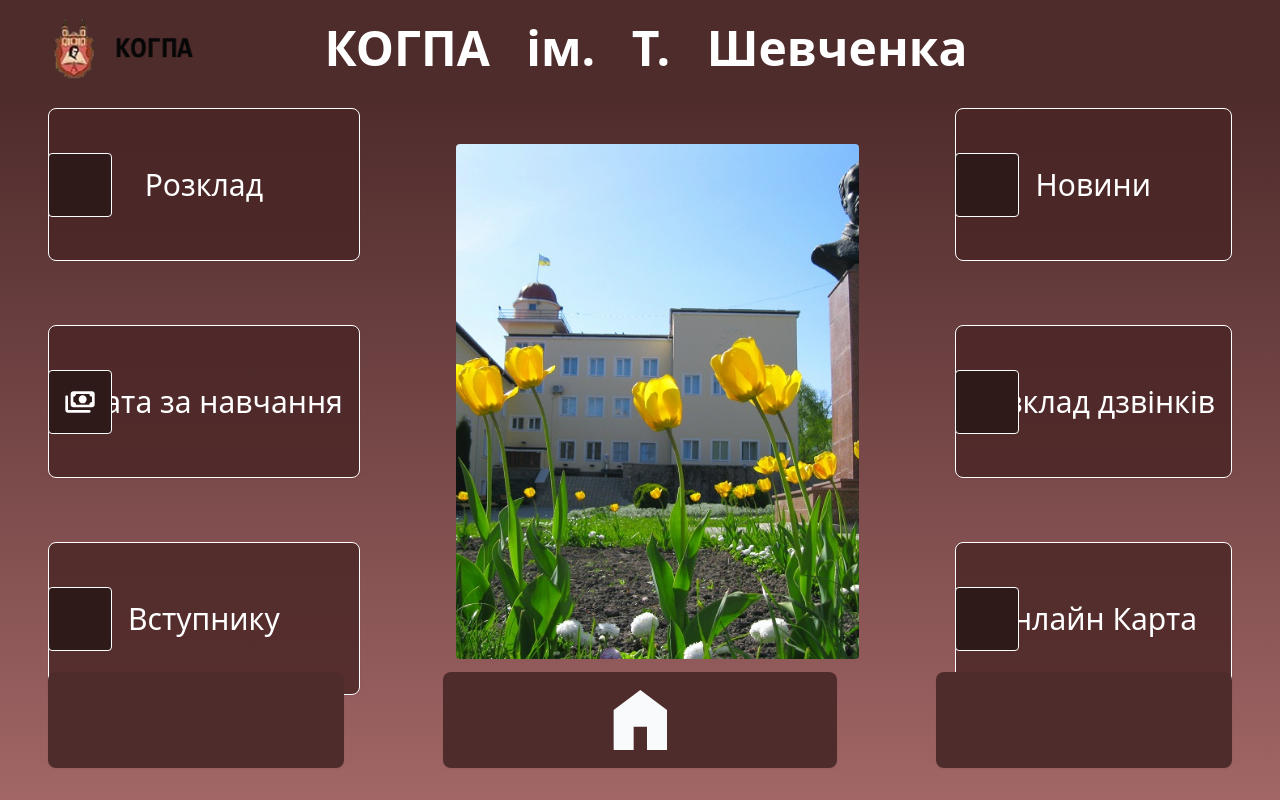
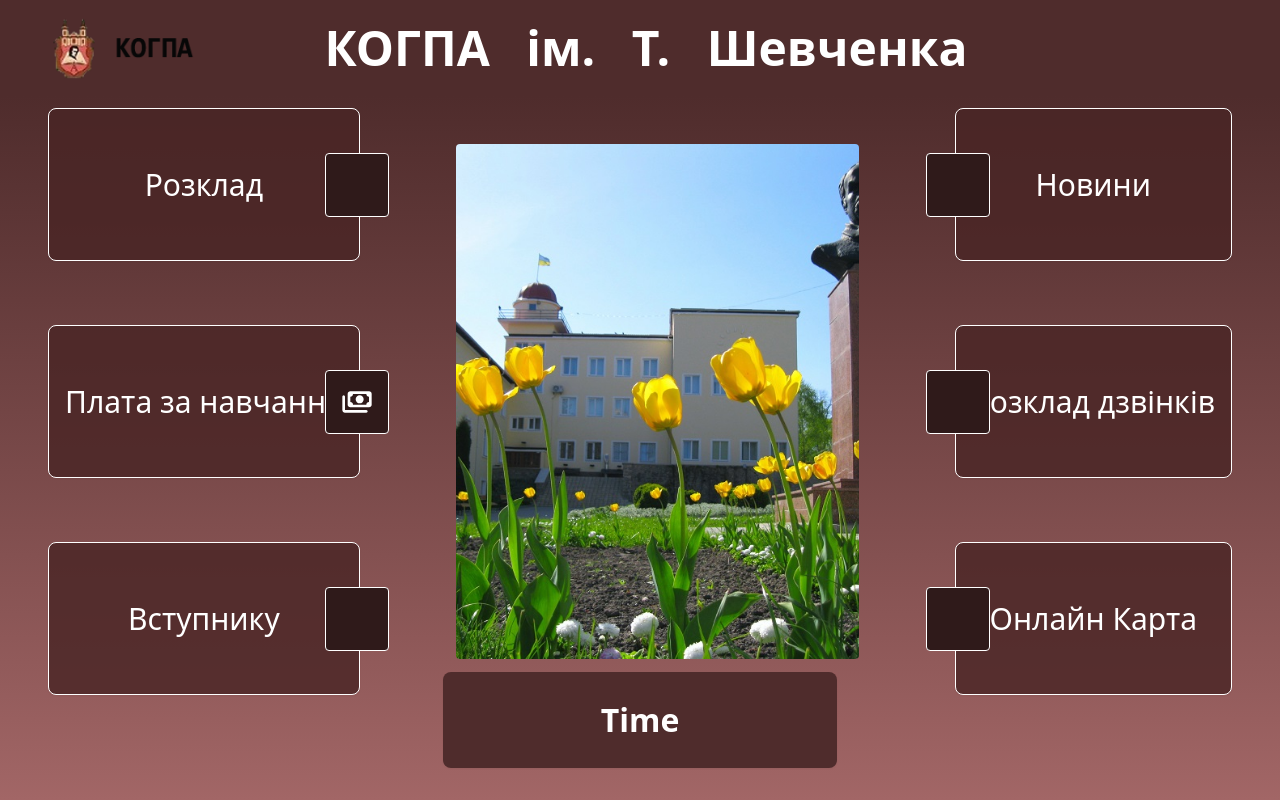
Before and after one commit to Viktor02v/academy-dashboard, a Vue app: page /dashboard in a window 1280 px wide. Built offline with nearby package versions, Linux system fonts and the light colour scheme; some icons are missing; the HTML template or start-up script is replaced by a standard one.

Commit message:
fixations

```diff
--- a/src/components/DashboardSidebar.vue
+++ b/src/components/DashboardSidebar.vue
@@ -2,19 +2,12 @@
 import { useRouter } from 'vue-router'
 import { Button } from '@/components/ui/button'
 import { Icon } from '@iconify/vue'
-
-interface IconPosition {
-  left: string
-  right: string
-}
+import { computed, defineProps } from 'vue'
+import { type SidebarItem } from '../components/sidebarItems'
 
 const props = defineProps<{
-  sidebarItems: {
-    label: string
-    icon: string
-    to: string
-  }[]
-  iconPosition: keyof IconPosition
+  sidebarItems: SidebarItem[]
+  iconPosition: 'left' | 'right'
 }>()
 
 const router = useRouter()
@@ -25,21 +18,30 @@ const router = useRouter()
     <div class="flex items-center justify-center h-full">
       <div class="w-full flex flex-col justify-between space-y-[4rem]">
         <div v-for="item in props.sidebarItems" :key="item.label">
-          <div class="w-full relative h-[9.56rem]">
-            <Button
-              class="w-full h-full bg-[#492525d2] hover:bg-[#492525d2] active:bg-[#492525d8] border border-white text-3xl text-white"
-              @click="router.push(item.to)"
-            >
-              {{ item.label }}
-            </Button>
+          <div class="w-full relative h-[9.56rem] group">
+            <a :href="item.src" target="_blank" rel="noopener noreferrer">
+              <Button
+                class="w-full cursor-pointer  h-full bg-[#492525d2] hover:bg-[#492525d2] active:bg-[#2f1a1a] border border-white text-3xl text-white"
+                @click="item.to && router.push(item.to)"
+              >
+                {{ item.label }}
+              </Button>
+            </a>
 
             <div
-              :class="`absolute w-[4rem] h-[4rem] z-50 top-1/2 ${props.iconPosition}-[-1.8rem] translate-y-[-50%]`"
+              :class="{
+                'right-[-1.8rem]': props.iconPosition === 'right',
+                'left-[-1.8rem]': props.iconPosition === 'left',
+              }"
+              class="absolute w-[4rem] h-[4rem] z-50 top-1/2 translate-y-[-50%]"
             >
               <div
                 class="w-full h-full flex items-center justify-center bg-[#2f1a1a] border rounded border-white"
               >
-                <Icon :icon="item.icon" class="w-[2rem] text-white h-full" />
+                <Icon
+                  :icon="item.icon ?? ''"
+                  class="w-[2rem] text-white h-full"
+                />
               </div>
             </div>
           </div>
@@ -48,5 +50,3 @@ const router = useRouter()
     </div>
   </div>
 </template>
-
-<style scoped></style>
--- a/src/components/access/Access.vue
+++ /dev/null
@@ -1,7 +0,0 @@
-<template>
-  <div>access</div>
-</template>
-
-<script setup lang="ts"></script>
-
-<style scoped></style>
--- /dev/null
+++ b/src/components/fees/TuitionFeesComponent.vue
@@ -0,0 +1,43 @@
+<script setup lang="ts">
+import { Button } from '@/components/ui/button'
+import { leftButtons, rightButtons } from './buttons'
+</script>
+
+<template>
+  <div class="w-full h-full pt-[3rem]">
+    <div class="w-full h-[627px] flex items-center justify-between px-[3rem]">
+      <div class="flex flex-col w-1/3 space-y-12 px-[2rem]">
+        <div v-for="button in leftButtons" :key="button.label">
+          <a :href="button.src" target="_blank" rel="noopener noreferrer">
+            <Button
+              class="w-full cursor-pointer  h-[200px] bg-[#492525d2] hover:bg-[#492525d2] active:bg-[#2f1a1a] border border-white text-3xl text-white"
+            >
+              {{ button.label }}
+            </Button>
+          </a>
+        </div>
+      </div>
+
+      <div class="w-1/3">
+        <img
+          src="https://kogpa.edu.ua/images/main_dir/docs/2024/photo_2023-09-26_11-51-17%20(2).jpg"
+          alt=""
+        />
+      </div>
+
+      <div class="flex flex-col w-1/3 space-y-12 px-[2rem]">
+        <div v-for="button in rightButtons" :key="button.label">
+          <a :href="button.src" target="_blank" rel="noopener noreferrer">
+            <Button
+              class="w-full cursor-pointer  h-[200px] bg-[#492525d2] hover:bg-[#492525d2] active:bg-[#2f1a1a] border border-white text-3xl text-white"
+            >
+              {{ button.label }}
+            </Button>
+          </a>
+        </div>
+      </div>
+    </div>
+  </div>
+</template>
+
+<style scoped></style>
--- /dev/null
+++ b/src/components/fees/buttons.ts
@@ -0,0 +1,27 @@
+type Button = {
+  label: string
+  src: string
+}
+
+
+export const leftButtons: Button[] = [
+  {
+    label: 'Плата за навчання',
+    src: 'https://kogpa.edu.ua/uk/studentu/oplata/plata-za-navchannia',
+  },
+  {
+    label: 'Плата за гуртожиток',
+    src: 'https://kogpa.edu.ua/uk/studentu/oplata/plata-za-hurtozhytok',
+  },
+]
+
+export const rightButtons: Button[] = [
+  {
+    label: 'Плата за підвищення кваліфікації',
+    src: 'https://kogpa.edu.ua/images/main_dir/nauka/2024/plata_pidv_kval.jpg',
+  },
+  {
+    label: 'Плата за дипломи',
+    src: 'https://kogpa.edu.ua/uk/studentu/oplata/plata-za-dyplomy',
+  },
+]
--- a/src/components/sidebarItems.ts
+++ b/src/components/sidebarItems.ts
@@ -1,24 +1,26 @@
-type SidebarItem = {
+export type SidebarItem = {
   label: string
-  to: string
-  icon: string
+  to?: string
+  icon?: string
+  src?: string
+  subItems?: SidebarItem[]
 }
 
 // left sidebar
 export const leftSidebarItems : SidebarItem[] = [
-  { label: 'Розклад', to: '/dashboard', icon: 'uil:schedule' },
+  { label: 'Розклад', to: '/dashboard', icon: 'uil:schedule', subItems: [{label:'Денна форма', src: 'https://kogpa.edu.ua/uk/studentu/denna-forma-navchannia'}, {label:'Заочна форма', src: 'https://kogpa.edu.ua/uk/studentu/zaochna-forma-navchannia'}] },
   {
     label: 'Плата за навчання',
-    to: '/access',
+    to: '/payment',
     icon: 'material-symbols:payments-outline-rounded',
   },
-  { label: 'Вступнику', to: '/prepare', icon: 'uil:graduation-cap' },
+  { label: 'Вступнику', icon: 'uil:graduation-cap', src:'https://kogpa.edu.ua/uk/vstupnyku' },
 ]
 
 
 // right sidebar
 export const rightSidebarItems : SidebarItem[] = [
-  { label: 'Новини', to: '/dashboard', icon: 'fluent-mdl2:news-search' },
-  { label: 'Розклад дзвінків', to: '/access', icon: 'mdi:schedule' },
+  { label: 'Новини', icon: 'fluent-mdl2:news-search', src: 'https://kogpa.edu.ua/uk/golovna/novyny' },
+  { label: 'Розклад дзвінків', icon: 'mdi:schedule', src: 'https://kogpa.edu.ua/uk/studentu/rozklad-dzvinkiv-akademii' },
   { label: 'Онлайн Карта', to: '/prepare', icon: 'uil:map' },
 ]
--- a/src/layout/AppLayout.vue
+++ b/src/layout/AppLayout.vue
@@ -1,6 +1,13 @@
 <script setup lang="ts">
 import { Button } from '@/components/ui/button'
 import { Icon } from '@iconify/vue'
+import { useRoute, useRouter } from 'vue-router'
+
+const router = useRouter()
+
+const goToDashboard = () => {
+  router.push('/dashboard')
+}
 </script>
 
 <template>
@@ -31,24 +38,33 @@ import { Icon } from '@iconify/vue'
     <div
       class="absolute h-[6rem] w-full flex items-center justify-center bottom-[2rem] z-50"
     >
-      <div class="w-full px-[3rem]  flex items-center justify-between h-full">
-        <Button
+      <div class="w-full px-[3rem] flex items-center justify-between h-full">
+        <!-- <Button
           class="w-1/4 h-full bg-[#4F2C2C] hover:bg-[#4F2C2C] active:bg-[#4F2C2C]"
         >
           <Icon icon="grommet-icons:link-previous" class="w-full h-full" />
+        </Button> -->
+
+        <Button
+          @click="
+            router.currentRoute.value.path !== '/dashboard' ? goToDashboard() : ''
+          "
+          class="w-1/3 h-full mx-auto bg-[#4F2C2C] hover:bg-[#4F2C2C] active:bg-[#4F2C2C]"
+        >
+          <Icon
+            v-if="router.currentRoute.value.path !== '/dashboard'"
+            icon="material-symbols:home"
+            class="w-1/3 h-full"
+          />
+
+          <div v-else class="text-[2rem] text-white font-bold">Time</div>
         </Button>
 
-        <Button
-          class="w-1/3 h-full bg-[#4F2C2C] hover:bg-[#4F2C2C] active:bg-[#4F2C2C]"
-        >
-          <Icon icon="material-symbols:home" class="w-full h-full" />
-        </Button>
-
-        <Button
+        <!-- <Button
           class="w-1/4 h-full bg-[#4F2C2C] hover:bg-[#4F2C2C] active:bg-[#4F2C2C]"
         >
           <Icon icon="grommet-icons:link-next" class="w-full h-full" />
-        </Button>
+        </Button> -->
       </div>
     </div>
   </section>
--- a/src/router/index.ts
+++ b/src/router/index.ts
@@ -16,9 +16,9 @@ const router = createRouter({
           },
         },
         {
-          path: "/access",
+          path: "/payment",
           components: {
-            main: () => import("../components/access/Access.vue"),
+            main: () => import("../components/fees/TuitionFeesComponent.vue"),
           },
         },
         {
```
